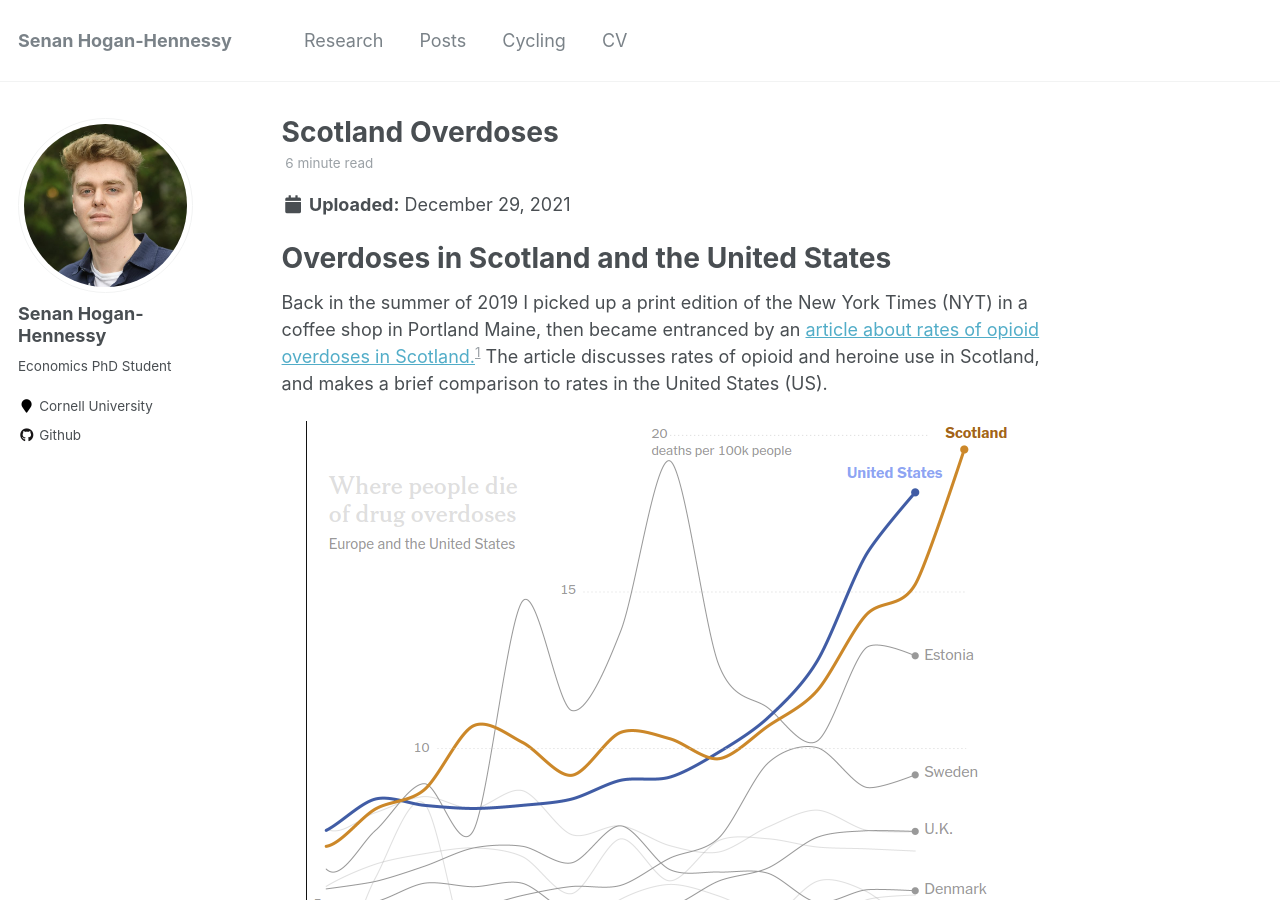
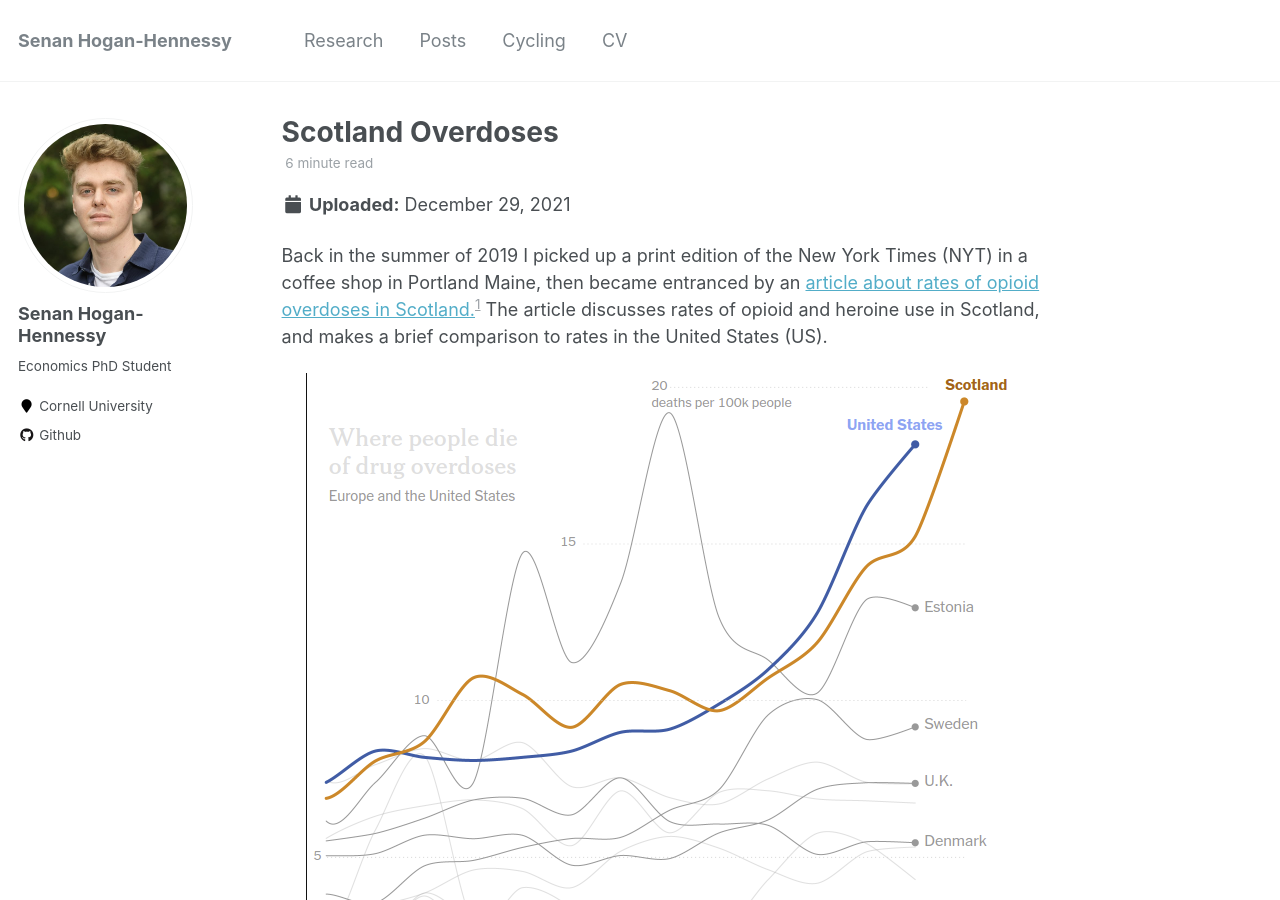
Before and after one commit to shoganhennessy/shoganhennessy.github.io, a Jekyll site: the page built from _posts/2021-12-29-scotland-overdoses.md, in a window 1280 px wide and 900 px high. Built offline with Jekyll 4.4.1, drawn with Linux system fonts in a browser that asks for light colours.

Commit message:
first draft on Scotland completed.

```diff
--- a/_posts/2021-12-29-scotland-overdoses.md
+++ b/_posts/2021-12-29-scotland-overdoses.md
@@ -1,5 +1,3 @@
-# Overdoses in Scotland and the United States
-
 Back in the summer of 2019 I picked up a print edition of the New York Times (NYT) in a coffee shop in Portland Maine, then became entranced by an [article about rates of opioid overdoses in Scotland.](https://www.nytimes.com/2019/08/07/world/europe/scotland-heroin-deaths.html)[^1]
 The article discusses rates of opioid and heroine use in Scotland, and makes a brief comparison to rates in the United States (US).
 
```
